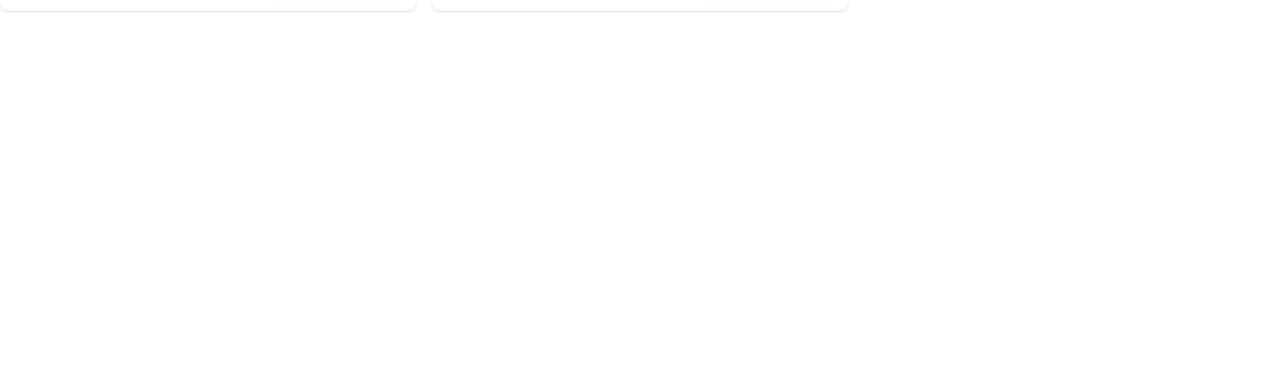
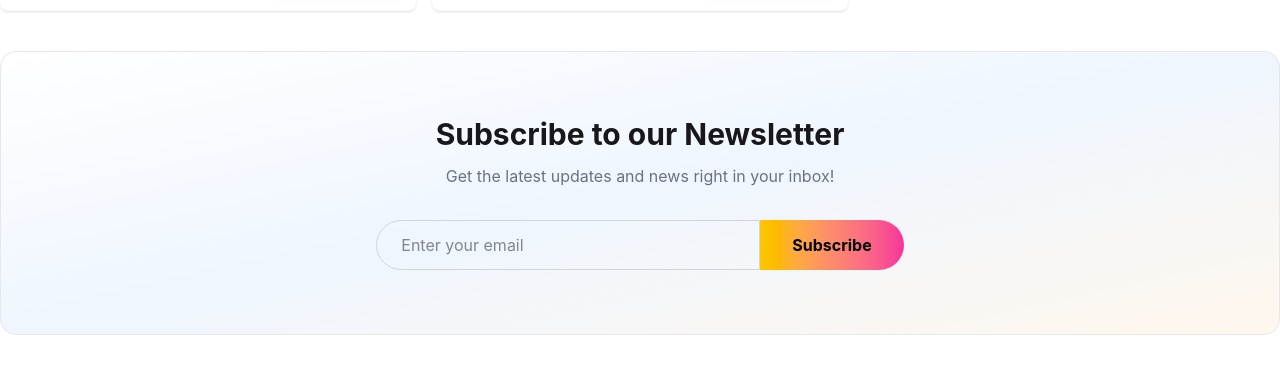
Before and after one commit to forthright47/bpl-dream-11, a React (Vite) app: page / in a window 1280 px wide. Shown: the part 2662-3034 px from the top of the page. Before the commit the page ends 2705 px from the top, so only its background shows below. Built offline with nearby package versions, Linux system fonts and the light colour scheme.

Commit message:
design newsletter section and styled according to design

```diff
--- a/src/App.jsx
+++ b/src/App.jsx
@@ -4,6 +4,7 @@ import Banner from './components/Banner/Banner'
 import Navbar from './components/Navbar/Navbar'
 import Players from './components/Players/Players';
 import { ToastContainer } from 'react-toastify';
+import Newsletter from './components/Newsletter/Newsletter';
 
 const playersData = async() => {
   const res = await fetch("/players.json");
@@ -24,6 +25,7 @@ function App() {
 }>
         <Players playersPromise={playersPromise} setCoin={setCoin} coin={coin}/>
       </Suspense>
+      <Newsletter />
 
       {/* react toastify component */}
       <ToastContainer />
--- /dev/null
+++ b/src/components/Newsletter/Newsletter.jsx
@@ -0,0 +1,22 @@
+import React from 'react';
+
+const Newsletter = () => {
+    return (
+        <div className='bg-gradient-to-br from-white via-blue-50 to-orange-50 rounded-2xl border border-gray-200 text-center py-16 px-6 container mx-auto my-10'>
+            <h2 className='text-3xl font-bold mb-3'>Subscribe to our Newsletter</h2>
+            <p className='text-gray-500 mb-8'>Get the latest updates and news right in your inbox!</p>
+            <div className='flex justify-center gap-0'>
+                <input
+                    type='email'
+                    placeholder='Enter your email'
+                    className='border border-gray-300 rounded-l-full px-6 py-3 w-96 outline-none'
+                />
+                <button className='bg-gradient-to-r from-yellow-400 to-pink-500 text-black font-bold px-8 py-3 rounded-r-full'>
+                    Subscribe
+                </button>
+            </div>
+        </div>
+    );
+};
+
+export default Newsletter;
```
